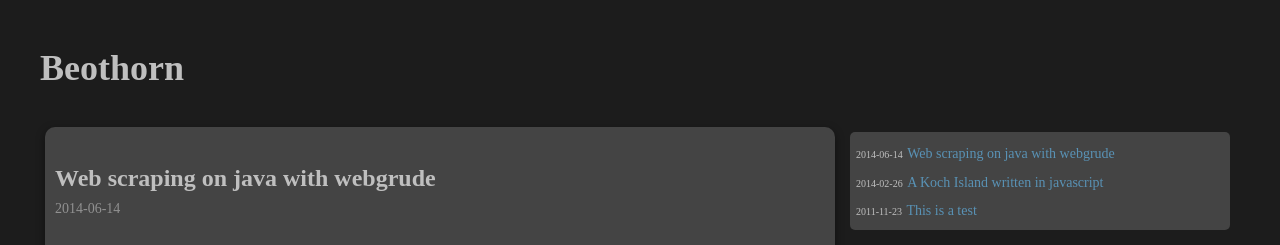
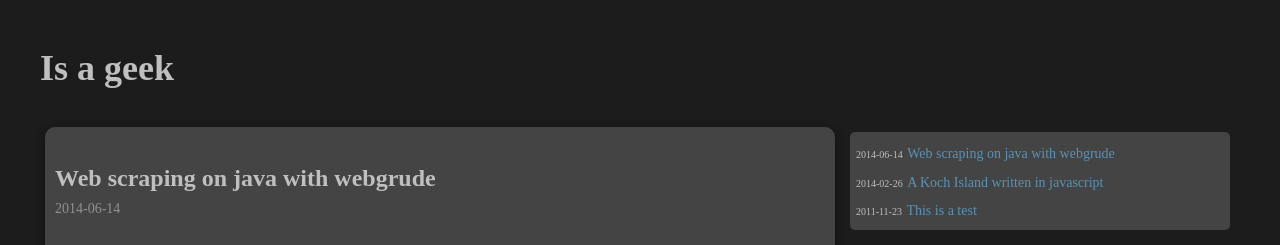
Before and after one commit to beothorn/SimpleGithubBlog, a Jekyll site: the page built from index.html, in a window 1280 px wide and 900 px high. Shown: the top 245 px of the window. Built offline with Jekyll 4.4.1, drawn with Linux system fonts in a browser that asks for light colours; comment, search, counter and statistics services are not loaded.

Commit message:
Site name

```diff
--- a/_config.yml
+++ b/_config.yml
@@ -1,3 +1,3 @@
-name: Beothorn
-description: My stuff
-url: http://beothorn.github.com/
+name: Is a geek
+description: Random stuff on the internet
+url: http://isageek.com.br
```
